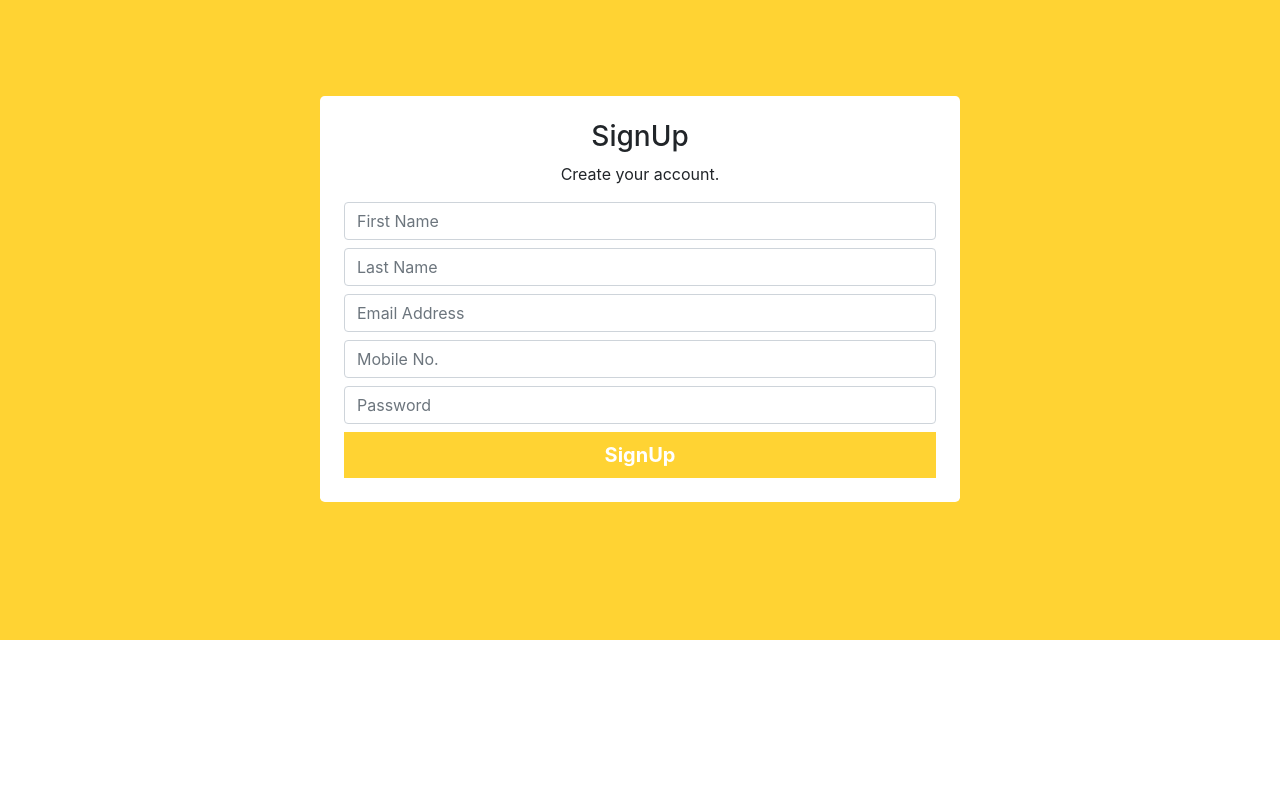
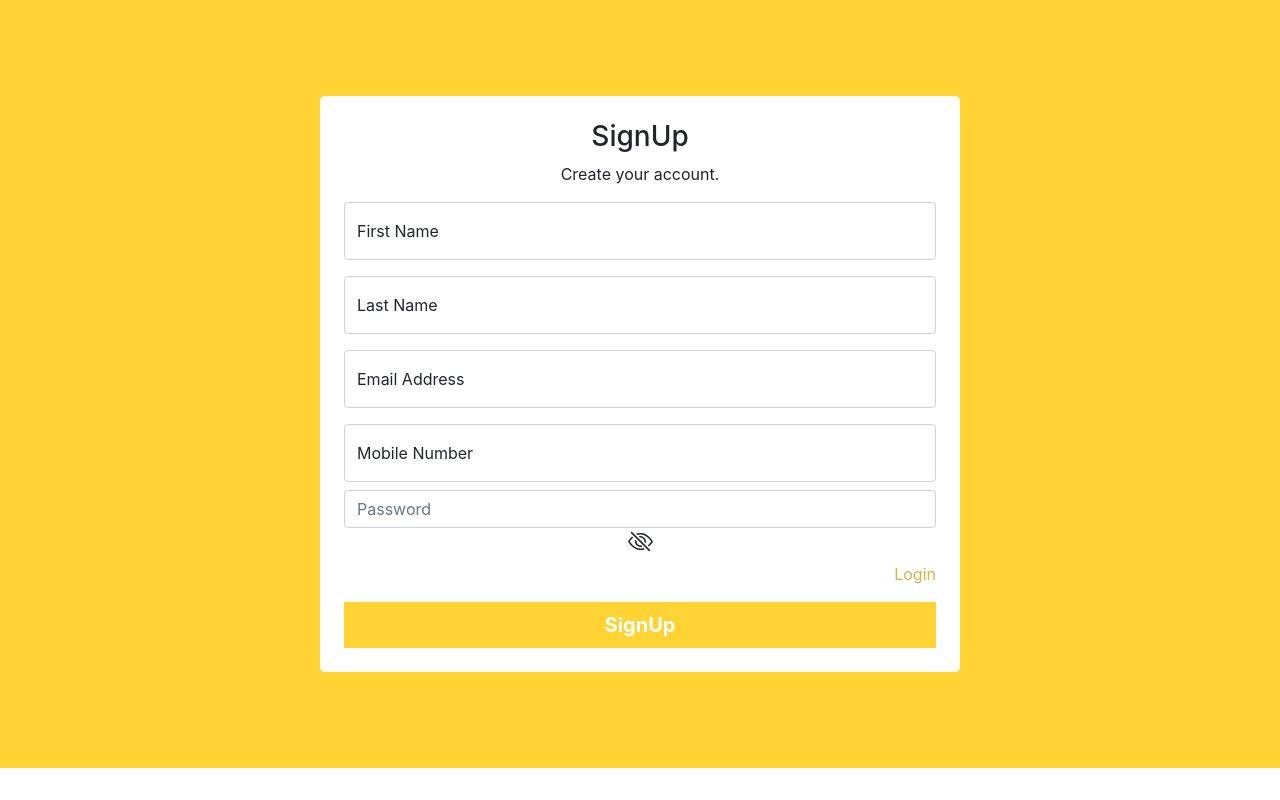
Before and after one commit to Kartikeminence03/Books-Store-client, a React (Create React App) app: page /signup in a window 1280 px wide. Built offline with nearby package versions, Linux system fonts and the light colour scheme.

Commit message:
update signup with redux

```diff
--- a/src/App.css
+++ b/src/App.css
@@ -36,3 +36,43 @@
     transform: rotate(360deg);
   }
 }
+
+.navbar {
+  background-color: #be3106;
+  color: #fff;
+  display: flex;
+  justify-content: space-between;
+  align-items: center;
+  padding: 10px 20px;
+}
+
+.logo {
+  font-size: 24px;
+  font-weight: bold;
+}
+
+.nav-links {
+  list-style: none;
+  display: flex;
+  gap: 20px;
+}
+
+.nav-links li a {
+  text-decoration: none;
+  color: #fff;
+  font-weight: 600;
+}
+
+.nav-links li a:hover {
+  color: #00bcd4;
+}
+
+
+.btn-2{
+  text-decoration: none;
+  color: rgb(207, 182, 70);
+}
+
+.btn-2:hover{
+  color: red;
+}
--- a/src/App.js
+++ b/src/App.js
@@ -5,12 +5,14 @@ import 'react-toastify/dist/ReactToastify.css';
 import Signup from './pages/Signup';
 import Login from './pages/Login';
 import Home from './pages/Home';
+// import Header from './components/Header';
 
 function App() {
   return (
     <BrowserRouter>
       <div className='App'>
         <ToastContainer position='top-center'/>
+        {/* <Header/> */}
         <Routes>
           <Route path='/' element={<Login/>}/>
           <Route path='/home'>
--- a/src/features/auth/authServices.js
+++ b/src/features/auth/authServices.js
@@ -8,8 +8,14 @@ const login = async (user) => {
   return response.data;
 };
 
+const register = async (user) => {
+  const response = await axios.post(`${base_url}user/register`, user);
+  return response.data;
+};
+
 const authService = {
   login,
+  register,
 };
 
 export default authService;
--- a/src/features/auth/authSlice.js
+++ b/src/features/auth/authSlice.js
@@ -17,6 +17,17 @@ export const login = createAsyncThunk(
   async (userData, thunkAPI) => {
     try {
       return await authService.login(userData);
+    } catch (error) {
+      return thunkAPI.rejectWithValue(error);
+    }
+  }
+);
+
+export const register = createAsyncThunk(
+  "auth/register",
+  async (userData, thunkAPI) => {
+    try {
+      return await authService.register(userData);
     } catch (error) {
       return thunkAPI.rejectWithValue(error);
     }
@@ -45,6 +56,19 @@ export const authSlice = createSlice({
         state.message = action.error;
         state.isLoading = false;
       })
+      .addCase(register.fulfilled, (state, action) => {
+        state.isError = false;
+        state.isLoading = false;
+        state.isSuccess = true;
+        state.user = action.payload;
+        state.message = "success";
+      })
+      .addCase(register.rejected, (state, action) => {
+        state.isError = true;
+        state.isSuccess = false;
+        state.message = action.error;
+        state.isLoading = false;
+      })
   },
 });
 
--- a/src/pages/Login.js
+++ b/src/pages/Login.js
@@ -1,10 +1,11 @@
-import React, { useEffect } from 'react';
+import React, { useEffect, useState } from 'react';
 import CustomInput from '../components/CustomInput';
 import { Link, useNavigate } from "react-router-dom";
 import * as yup from "yup";
 import { useFormik } from "formik";
 import { useDispatch, useSelector } from "react-redux";
 import { login } from "../features/auth/authSlice";
+import { BsEye, BsEyeSlash } from 'react-icons/bs'
 
 let schema = yup.object().shape({
   email: yup
@@ -14,9 +15,13 @@ let schema = yup.object().shape({
   password: yup.string().required("Password is Required"),
 });
 
+
 const Login = () => {
   const dispatch = useDispatch();
   const navigate = useNavigate();
+  const [visible, setVisible] = useState(false);
+
+
   const formik = useFormik({
     initialValues: {
       email: "",
@@ -63,19 +68,33 @@ const Login = () => {
           <div className="error mt-2">
             {formik.touched.email && formik.errors.email}
           </div>
-          <CustomInput
-            type="password"
-            label="Password"
+          <input
+            type={visible?"text":"password"}
+            placeholder="Password"
             id="pass"
+            className={`form-control`}
             name="password"
-            onChng={formik.handleChange("password")}
-            onBlr={formik.handleBlur("password")}
-            val={formik.values.password}
+            onChange={formik.handleChange("password")}
+            onBlur={formik.handleBlur("password")}
+            value={formik.values.password}
           />
+          {visible?(
+            <BsEye
+            size={25}
+            onClick={()=>setVisible(false)}
+            />
+            ):(<BsEyeSlash
+              size={25}
+            onClick={()=> setVisible(true)}
+          />)}
           <div className="error mt-2">
             {formik.touched.password && formik.errors.password}
           </div>
           <div className="mb-3 text-end">
+          <Link to="/signup" className="btn-2">
+              SignUp
+            </Link>
+            &nbsp; &nbsp; &nbsp; &nbsp; &nbsp; &nbsp; &nbsp; &nbsp; &nbsp; &nbsp; &nbsp; &nbsp; &nbsp;
             <Link to="forgot-password" className="">
               Forgot Password?
             </Link>
@@ -85,7 +104,7 @@ const Login = () => {
             style={{ background: "#ffd333" }}
             type="submit"
           >
-            Login
+            {isLoading=== true? "Loading...":"Login"}
           </button>
         </form>
       </div>
--- a/src/pages/Signup.js
+++ b/src/pages/Signup.js
@@ -1,48 +1,62 @@
-import axios from 'axios';
-import React, { useState } from 'react'
-import { useNavigate } from 'react-router-dom';
+import React, { useEffect, useState } from 'react'
+import * as yup from 'yup'
+import { Link, useNavigate } from 'react-router-dom';
 import { toast } from 'react-toastify';
-import { base_url } from '../utils/baseUrl';
+import { useFormik } from 'formik';
+import { useDispatch, useSelector } from 'react-redux';
+import { register } from '../features/auth/authSlice';
+import CustomInput from '../components/CustomInput';
+import { BsEye, BsEyeSlash } from 'react-icons/bs'
 
-const initialState = {
-  firstname: '',
-  lastname: '',
-  email: '',
-  mobile:'',
-  password: '',
-};
+let schema = yup.object().shape({
+  email: yup
+    .string()
+    .email("Email should be valid")
+    .required("Email is Required"),
+    firstname: yup
+  .string()
+  .required("Name is Required"),
+  lastname: yup
+  .string()
+  .required("Last name is Required"),
+  mobile: yup
+  .string()
+  .required("Mobile number is Required"),
+  password: yup.string().min(4).max(8).required("Password is Required"),
+});
+
 
 const Signup = () => {
-  const [state, setState] = useState(initialState);
+  const dispatch = useDispatch();
+  const navigate = useNavigate();
+  const [visible, setVisible] = useState(false);
 
-  const { firstname, lastname, email, mobile, password } = state;
+  const formik = useFormik({
+    initialValues: {
+      firstname: "",
+      lastname: "",
+      email: "",
+      mobile: "",
+      password: "",
+    },
+    validationSchema: schema,
+    onSubmit: (values) => {
+      dispatch(register(values));
+    },
+  });
 
-  const navigate = useNavigate();
+  const authState = useSelector((state) => state);
 
-  const addUser = async (data)=>{
-    const response = await axios.post(`${base_url}user/register`, data);
-    if(response.status === 200){
-      toast.success(response.data)
+  const { user, isError, isSuccess, isLoading, message } = authState.auth;
+
+  useEffect(() => {
+    if (isSuccess) {
+      navigate("/");
+      toast.success("User created success")
+    } else {
+      navigate("");
     }
-  }
-
-  const handleChange = (e) => {
-    let {name, value} = e.target;
-    setState({...state, [name]:value,})
-  };
-
-
-  const handleSubmit = (e) => {
-    e.preventDefault();
-    if(!firstname ||!email ){
-      toast.error("Please provide value into each field")
-      navigate("")
-    } else{
-      addUser(state)
-      navigate("/")
-      toast.success("User register")
-    }
-    };
+  }, [user, isError, isSuccess, isLoading]);
 
   return (
     <div className="py-5" style={{ background: "#ffd333", minHeight: "80vh" }}>
@@ -50,67 +64,91 @@ const Signup = () => {
         <h3 className="text-center title">SignUp</h3>
         <p className="text-center">Create your account.</p>
         <div className="error text-center">
-          {/* {message.message == "Rejected" ? "You are not an Admin" : ""} */}
         </div>
         <form action=""
-        onSubmit={handleSubmit}
+        onSubmit={formik.handleSubmit}
         >
-          <input
+          <CustomInput
             type="text"
+            label="First Name"
+            id="firstname"
             name="firstname"
-            placeholder="First Name"
-            value={firstname}
-            className={`form-control mt-2`}
-            onChange={handleChange}
+            onChng={formik.handleChange("firstname")}
+            onBlr={formik.handleChange("firstname")}
+            val={formik.values.firstname}
           />
-          <input
+          <div className="error mt-2">
+            {formik.touched.firstname && formik.errors.firstname}
+          </div>
+          <CustomInput
             type="text"
+            label="Last Name"
+            id="lastname"
             name="lastname"
-            placeholder="Last Name"
-            value={lastname}
-            className={`form-control mt-2`}
-            onChange={handleChange}
+            onChng={formik.handleChange("lastname")}
+            onBlr={formik.handleChange("lastname")}
+            val={formik.values.lastname}
           />
-          <input
+          <div className="error mt-2">
+            {formik.touched.lastname && formik.errors.lastname}
+          </div>
+          <CustomInput
             type="text"
             label="Email Address"
             id="email"
             name="email"
-            className={`form-control mt-2`}
-            placeholder='Email Address'
-            onChange={handleChange}
-            value={email}
-          />
-          <input
-            type="text"
-            name="mobile"
-            placeholder="Mobile No."
-            className={`form-control mt-2`}
-            value={mobile}
-            onChange={handleChange}
+            onChng={formik.handleChange("email")}
+            onBlr={formik.handleBlur("email")}
+            val={formik.values.email}
           />
           <div className="error mt-2">
-            {/* {formik.touched.email && formik.errors.email} */}
+            {formik.touched.email && formik.errors.email}
+          </div>
+          <CustomInput
+            type="text"
+            label="Mobile Number"
+            id="mobile"
+            name="mobile"
+            onChng={formik.handleChange("mobile")}
+            onBlr={formik.handleBlur("mobile")}
+            val={formik.values.mobile}
+          />
+          <div className="error mt-2">
+            {formik.touched.mobile && formik.errors.mobile}
           </div>
           <input
-            type="password"
-            label="Password"
+            type={visible?"text":"password"}
+            placeholder="Password"
             id="pass"
+            className={`form-control`}
             name="password"
-            placeholder="Password"
-            value={password}
-            className={`form-control `}
-            onChange={handleChange}
+            onChange={formik.handleChange("password")}
+            onBlur={formik.handleBlur("password")}
+            value={formik.values.password}
           />
+          {visible?(
+            <BsEye
+            size={25}
+            onClick={()=>setVisible(false)}
+            />
+            ):(<BsEyeSlash
+              size={25}
+            onClick={()=> setVisible(true)}
+          />)}
           <div className="error mt-2">
-            {/* {formik.touched.password && formik.errors.password} */}
+            {formik.touched.password && formik.errors.password}
+          </div>
+          <div className="mb-3 text-end">
+            <Link to="/" className="btn-2">
+              Login
+            </Link>
           </div>
           <button
             className="border-0 px-3 py-2 text-white fw-bold w-100 text-center text-decoration-none fs-5"
             style={{ background: "#ffd333" }}
             type="submit"
           >
-            SignUp
+            {isLoading===true? "Loading...":"SignUp"}
           </button>
         </form>
       </div>
```
Also changed, not shown: src/components/Header.js (+10 -1 lines).
